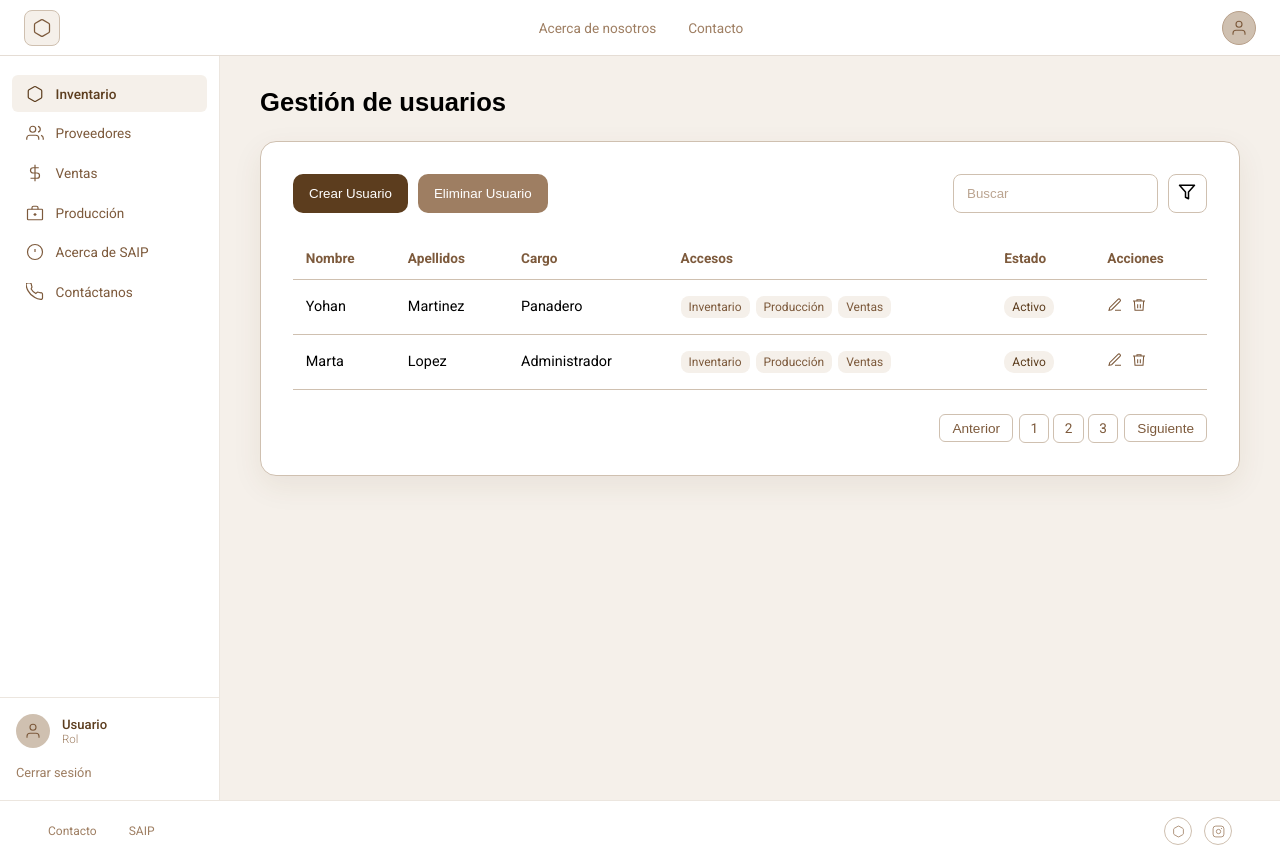
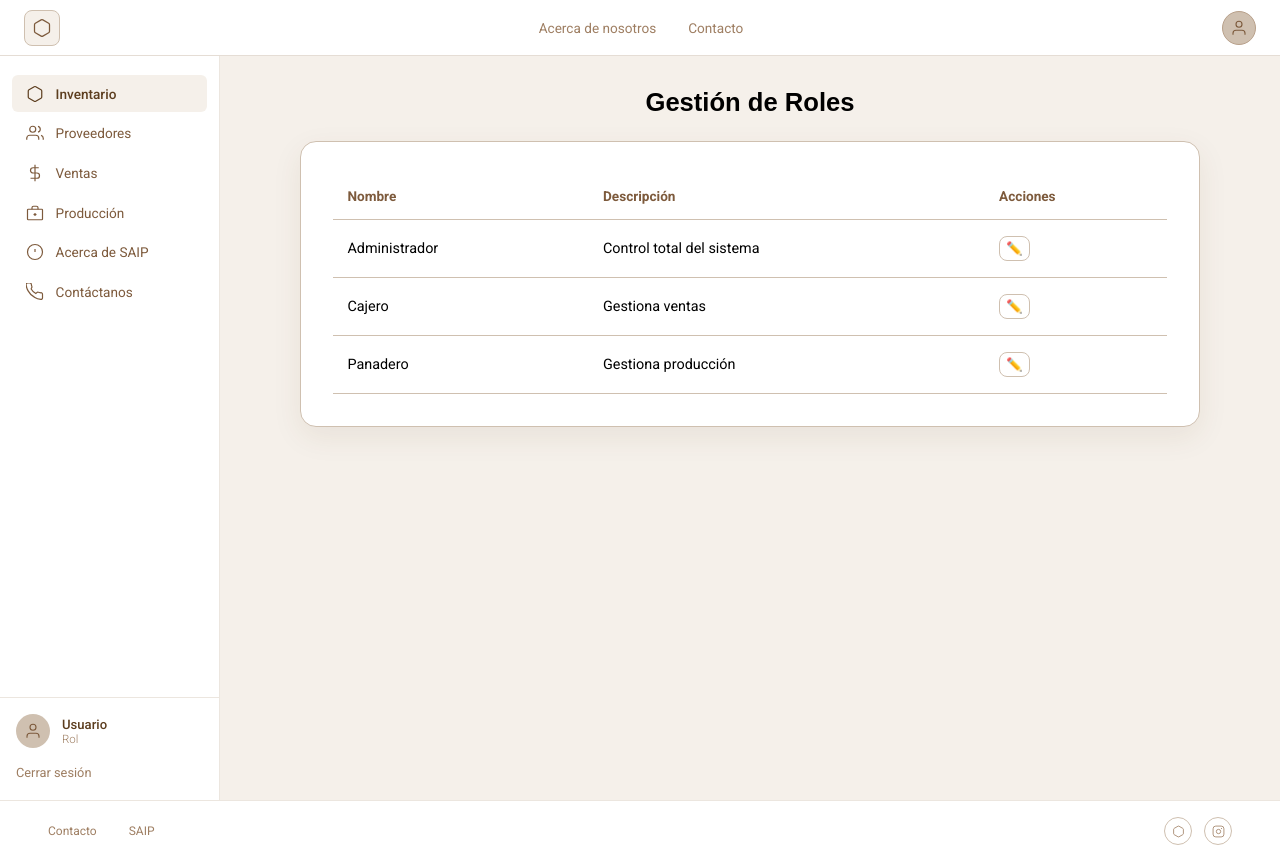
Before and after one commit to NVega04/saip-proyect, a React (Vite) app in the folder F/: page / in a window 1280 px wide. Built offline with nearby package versions, Linux system fonts and the light colour scheme.

Commit message:
feat: add forms

```diff
--- a/F/src/App.tsx
+++ b/F/src/App.tsx
@@ -1,7 +1,7 @@
-import User from './components/user'
+import Roles from "./components/Roles"
 
 function App() {
-  return <User />
+  return <Roles />
 }
 
 export default App
--- /dev/null
+++ b/F/src/components/Roles.tsx
@@ -0,0 +1,76 @@
+import { JSX, useState } from "react";
+import Layout from "./Layout";
+import "./roles.css";
+
+interface Role{
+  id:number
+  name:string
+  description:string
+}
+
+export default function Roles():JSX.Element{
+
+  const [roles]=useState<Role[]>([
+    {
+      id:1,
+      name:"Administrador",
+      description:"Control total del sistema"
+    },
+    {
+      id:2,
+      name:"Cajero",
+      description:"Gestiona ventas"
+    },
+    {
+      id:3,
+      name:"Panadero",
+      description:"Gestiona producción"
+    }
+  ])
+
+  return(
+
+    <Layout>
+
+      <h1 className="roles-title">Gestión de Roles</h1>
+
+      <div className="roles-card">
+
+        <table className="roles-table">
+
+          <thead>
+            <tr>
+              <th>Nombre</th>
+              <th>Descripción</th>
+              <th>Acciones</th>
+            </tr>
+          </thead>
+
+          <tbody>
+
+            {roles.map(r=>(
+              <tr key={r.id}>
+
+                <td>{r.name}</td>
+                <td>{r.description}</td>
+
+                <td>
+                  <button className="icon-btn">
+                    ✏️
+                  </button>
+                </td>
+
+              </tr>
+            ))}
+
+          </tbody>
+
+        </table>
+
+      </div>
+
+    </Layout>
+
+  )
+
+}
--- /dev/null
+++ b/F/src/components/roles.css
@@ -0,0 +1,121 @@
+:root {
+  --dark: #5c3d1e;
+  --medium: #7d5a3c;
+  --mid: #9e7e62;
+  --light: #b8a08a;
+  --pale: #cfc0b0;
+  --bg: #f5f0ea;
+  --white: #ffffff;
+}
+
+/* título */
+
+.roles-title{
+  font-size:1.6rem;
+  font-weight:600;
+  font-family:'Poppins',sans-serif;
+  margin-bottom:1.5rem;
+  text-align:center;
+}
+
+/* tarjeta */
+
+.roles-card{
+  background:var(--white);
+  border-radius:16px;
+  padding:2rem;
+  border:1px solid var(--pale);
+  box-shadow:0 10px 30px rgba(92,61,30,0.08);
+  animation:fadeIn .4s ease;
+  max-width:900px;
+  margin:auto;
+}
+
+/* animación */
+
+@keyframes fadeIn{
+  from{
+    opacity:0;
+    transform:translateY(10px);
+  }
+  to{
+    opacity:1;
+    transform:translateY(0);
+  }
+}
+
+/* tabla */
+
+.roles-table{
+  width:100%;
+  border-collapse:collapse;
+}
+
+/* encabezados */
+
+.roles-table th{
+  text-align:left;
+  padding:.9rem;
+  font-size:.85rem;
+  color:var(--medium);
+  border-bottom:1px solid var(--pale);
+}
+
+/* celdas */
+
+.roles-table td{
+  padding:1rem .9rem;
+  font-size:.9rem;
+  border-bottom:1px solid var(--pale);
+}
+
+/* hover filas */
+
+.roles-table tbody tr{
+  transition:background .2s ease;
+}
+
+.roles-table tbody tr:hover{
+  background:var(--bg);
+}
+
+/* acciones */
+
+.role-actions{
+  display:flex;
+  gap:8px;
+}
+
+/* botones icono */
+
+.icon-btn{
+  background:transparent;
+  border:1px solid var(--pale);
+  border-radius:8px;
+  padding:4px 6px;
+  cursor:pointer;
+  transition:all .2s ease;
+}
+
+.icon-btn svg{
+  stroke:var(--medium);
+  transition:all .2s ease;
+}
+
+/* hover */
+
+.icon-btn:hover{
+  background:var(--dark);
+  border-color:var(--dark);
+}
+
+.icon-btn:hover svg{
+  stroke:white;
+  transform:scale(1.15);
+}
+
+/* click */
+
+.icon-btn:active{
+  transform:scale(.92);
+}
```
Also changed, not shown: F/src/components/CreateUser.tsx (added, +108 -0 lines), F/src/components/createUser.css (added, +167 -0 lines).
